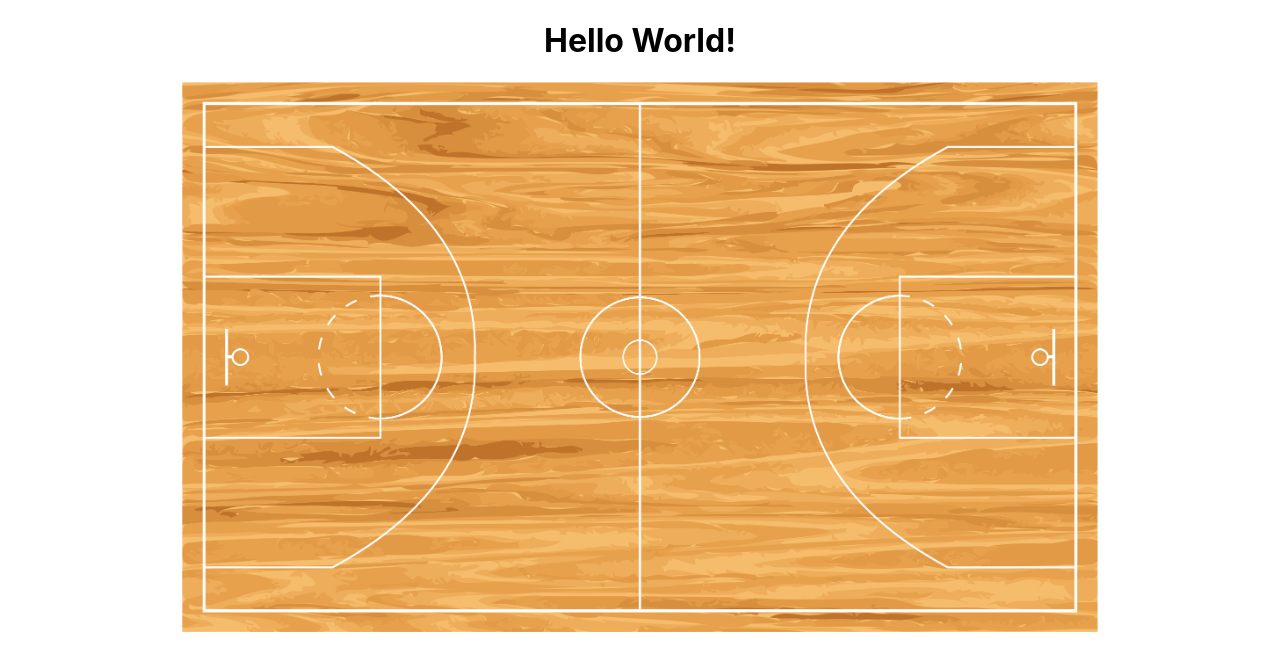
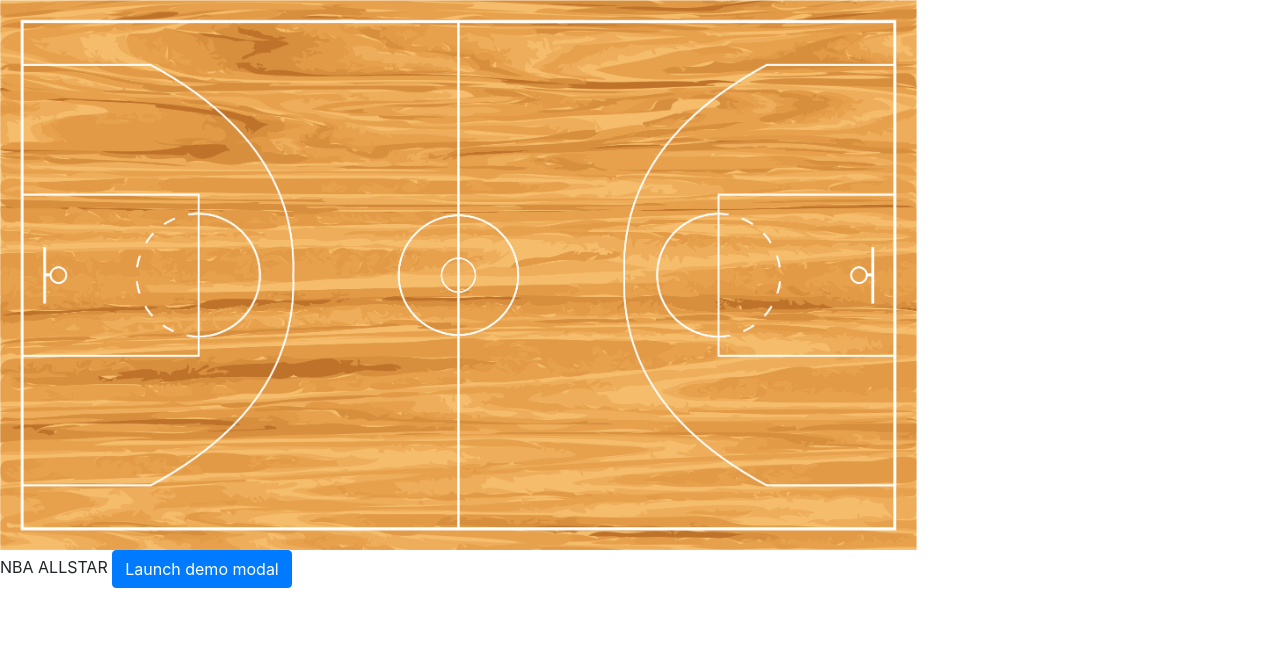
Before and after one commit to dafinley/GoodieNBA, a React (Create React App) app: page / in a window 1280 px wide. Shown: the top 670 px of the page. Built offline with nearby package versions, Linux system fonts and the light colour scheme.

Commit message:
modal-inserted

```diff
--- a/package.json
+++ b/package.json
@@ -3,9 +3,13 @@
   "version": "0.1.0",
   "private": true,
   "dependencies": {
+    "bootstrap": "^4.2.1",
     "react": "^16.8.1",
+    "react-awesome-modal": "^2.0.5",
+    "react-bootstrap": "^1.0.0-beta.5",
     "react-dom": "^16.8.1",
-    "react-scripts": "2.1.3"
+    "react-scripts": "2.1.3",
+    "reactstrap": "^7.1.0"
   },
   "scripts": {
     "start": "react-scripts start",
--- a/public/index.html
+++ b/public/index.html
@@ -13,6 +13,12 @@
       homescreen on Android. See https://developers.google.com/web/fundamentals/web-app-manifest/
     -->
     <link rel="manifest" href="%PUBLIC_URL%/manifest.json" />
+    <link
+  rel="stylesheet"
+  href="https://maxcdn.bootstrapcdn.com/bootstrap/4.2.1/css/bootstrap.min.css"
+  integrity="sha384-GJzZqFGwb1QTTN6wy59ffF1BuGJpLSa9DkKMp0DgiMDm4iYMj70gZWKYbI706tWS"
+  crossorigin="anonymous"
+/>
     <!--
       Notice the use of %PUBLIC_URL% in the tags above.
       It will be replaced with the URL of the `public` folder during the build.
--- a/src/App.css
+++ b/src/App.css
@@ -30,3 +30,6 @@
     transform: rotate(360deg);
   }
 }
+.Button{
+  text-align: center;
+}
--- a/src/App.js
+++ b/src/App.js
@@ -1,16 +1,19 @@
-import React, { Component } from 'react';
-import logo from './logo.svg';
-import './App.css';
+import React, {Component} from 'react'
+import Popup from './Components/Popup'
+
 
 class App extends Component {
-  render() {
-    return (
-      <div className="App">
-       <h1>Hello World!</h1>
-       { <img style={{height:"550px"}} img src={require('./Images/court.png')} alt=''/>   }
-      </div>
-    );
-  }
+    render(){
+        return(
+            <div>
+                        <img style={{ height: "550px" }} img src={require('./Images/court.png')} alt='' />
+
+                <div>
+NBA ALLSTAR                <Popup/>
+            </div>
+        </div>
+        )
+    }
 }
 
-export default App;
+export default App
--- /dev/null
+++ b/src/Components/Popup.js
@@ -0,0 +1,50 @@
+import React, { Component } from 'react';
+import { Button, Modal } from 'react-bootstrap';
+
+class Popup extends Component {
+    constructor(props, context) {
+      super(props, context);
+
+      this.handleShow = this.handleShow.bind(this);
+      this.handleClose = this.handleClose.bind(this);
+
+      this.state = {
+        show: false,
+      };
+    }
+
+    handleClose() {
+      this.setState({ show: false });
+    }
+
+    handleShow() {
+      this.setState({ show: true });
+    }
+
+    render() {
+      return (
+        <>
+          <Button variant="primary" onClick={this.handleShow}>
+            Launch demo modal
+          </Button>
+
+          <Modal show={this.state.show} onHide={this.handleClose}>
+            <Modal.Header closeButton>
+              <Modal.Title>Players</Modal.Title>
+            </Modal.Header>
+            <Modal.Body>Shots Made!</Modal.Body>
+            <Modal.Footer>
+              <Button variant="secondary" onClick={this.handleClose}>
+                Close
+              </Button>
+              <Button variant="primary" onClick={this.handleClose}>
+                Save Changes
+              </Button>
+            </Modal.Footer>
+          </Modal>
+        </>
+      );
+    }
+  }
+
+  export default Popup;
```
Also changed, not shown: src/Components/Test.js (added, +27 -0 lines), 1 other file (tests, documents, lock files or other folders).
